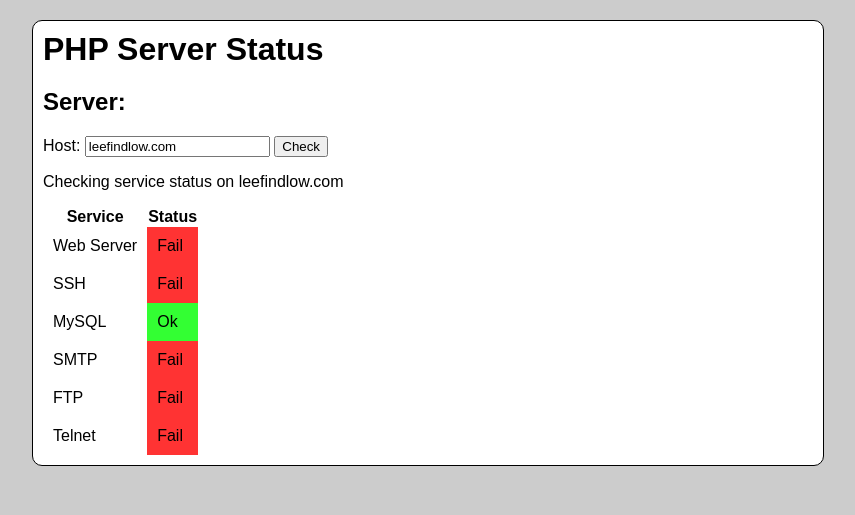
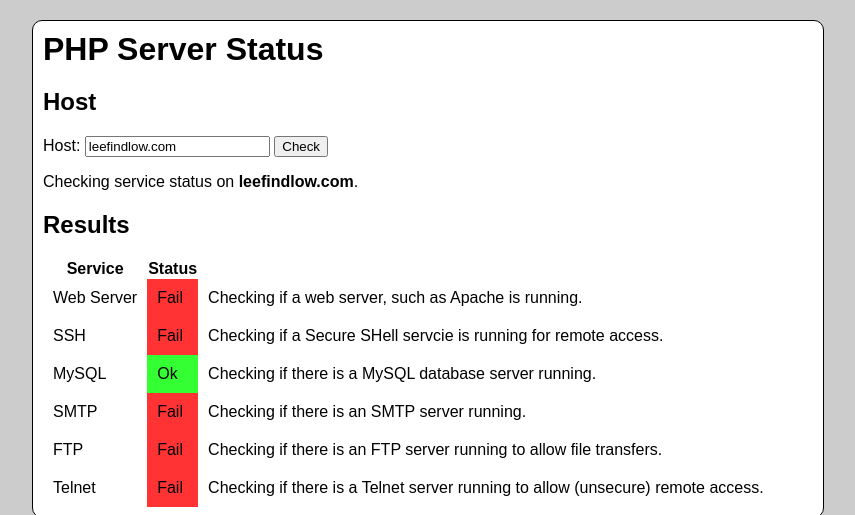
Before and after one commit to leefindlow/phpserverstatus, a PHP site: page / in a window 1280 px wide. Shown: the top 515 px of the page, without its empty margins (212-1067 px from the left). Before the commit the page ends 466 px from the top, so only its background shows below. Run offline with PHP 8.4, Linux system fonts and the light colour scheme; data that the repository does not hold is empty.

Commit message:
License & tidied up

```diff
--- a/index.php
+++ b/index.php
@@ -5,12 +5,12 @@ include('./ServerStatus.class.php');
 	$ss	=	new	ServerStatus();
 //Config
 $cfg['host']	=	(empty($_GET['host']) ? 'leefindlow.com' : $_GET['host']);
-$cfg['services'][0]	=	array('name' => 'Web Server','port' => 80);
-$cfg['services'][1]	=	array('name' => 'SSH','port' => 22);
-$cfg['services'][2]	=	array('name' => 'MySQL','port' => 3306);
-$cfg['services'][3]	=	array('name' => 'SMTP','port' => 25);
-$cfg['services'][4]	=	array('name' => 'FTP','port' => 21);
-$cfg['services'][5]	=	array('name' => 'Telnet','port' => 23);
+$cfg['services'][0]	=	array('name' => 'Web Server','port' => 80, 'description' => 'Checking if a web server, such as Apache is running.');
+$cfg['services'][1]	=	array('name' => 'SSH','port' => 22, 'description' => 'Checking if a Secure SHell servcie is running for remote access.');
+$cfg['services'][2]	=	array('name' => 'MySQL','port' => 3306, 'description' => 'Checking if there is a MySQL database server running.');
+$cfg['services'][3]	=	array('name' => 'SMTP','port' => 25, 'description' => 'Checking if there is an SMTP server running.');
+$cfg['services'][4]	=	array('name' => 'FTP','port' => 21, 'description' => 'Checking if there is an FTP server running to allow file transfers.');
+$cfg['services'][5]	=	array('name' => 'Telnet','port' => 23, 'description' => 'Checking if there is a Telnet server running to allow (unsecure) remote access.');
 ?>
 <!DOCTYPE html>
 <html>
@@ -22,12 +22,13 @@ $cfg['services'][5]	=	array('name' => 'Telnet','port' => 23);
 	<body>
 		<div class="wrapper">
 		<h1>PHP Server Status</h1>
-		<h2>Server:</h2>
+		<h2>Host</h2>
 		<form action="<?php echo $_SERVER['REQUEST_URI']; ?>" method="GET">
 		Host: <input type="text" name="host" value="<?php echo $cfg['host']; ?>">
 		<input type="submit" value="Check">
 		</form>
-		<p>Checking service status on <?php echo $cfg['host']; ?></p>
+		<p>Checking service status on <strong><?php echo $cfg['host']; ?></strong>.</p>
+		<h2>Results</h2>
 		<table class="resultstable">
 			<thead>
 				<tr>
@@ -39,17 +40,22 @@ $cfg['services'][5]	=	array('name' => 'Telnet','port' => 23);
 				<?php
 				foreach($cfg['services'] as $service){
 					echo '<tr>';
-						echo '<td class="description">'.$service['name'].'</td>';
+						echo '<td class="name">'.$service['name'].'</td>';
 						if($ss->checkServer($cfg['host'], $service['port'])){
 							echo '<td class="bg-green">Ok</td>';
 						}else{
 							echo '<td class="bg-red">Fail</td>';
 						}
+						echo '<td class="description">'.$service['description'].'</td>';
 					echo '</tr>';
 				}
 				?>
 			</tbody>
 		</table>
 		</div>
+		<div class="footer">
+			<p><a rel="license" href="http://creativecommons.org/licenses/by-sa/3.0/"><img alt="Creative Commons License" style="border-width:0" src="http://i.creativecommons.org/l/by-sa/3.0/80x15.png" /></a> This work is licensed under a <a rel="license" href="http://creativecommons.org/licenses/by-sa/3.0/">Creative Commons Attribution-ShareAlike 3.0 Unported License</a>.</p>
+			<p>Script by <a href="http://leefindlow.com/">Lee Findlow</a>, <a href="http://leefindlow.com/projects/server-status/">more information</a>.</p>
+		</div>
 	</body>
 </html>
--- a/style.css
+++ b/style.css
@@ -4,6 +4,7 @@ html,body{
 	background-color:#ccc;
 	font-family:Arial,helvetica,sans-serif;
 }
+
 .wrapper{
 	width:770px;
 	margin:20px auto;
@@ -12,12 +13,19 @@ html,body{
 	border:1px solid #000;
 	padding:10px;
 }
+.footer{
+	width:770px;
+	margin:0 auto;
+	font-size:0.8em;
+}
 .resultstable td{
 	padding:10px;
 }
-.resultstable .description:hover{
-	background-color:#eee;
+.resultstable tr:hover .name,.resultstable tr:hover .description{
+	background-color:#ddd;
+	-webkit-transition:all 0.8s;
 }
+
 h1{margin:0;}
 table{border-collapse:collapse;}
 .bg-red{background-color:#F33;}
```
